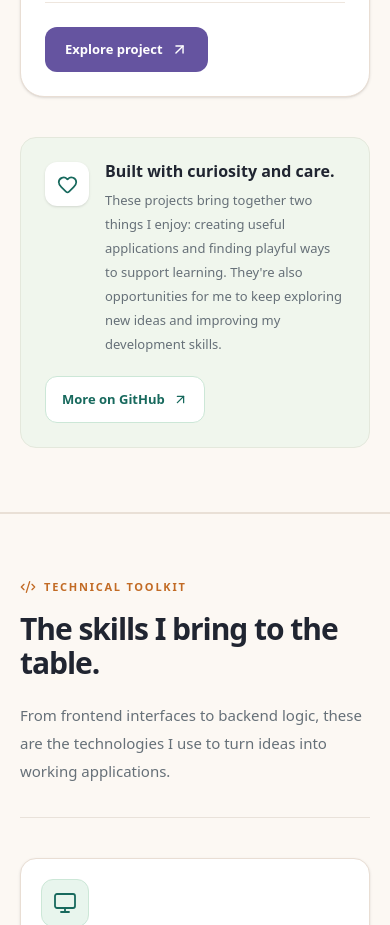
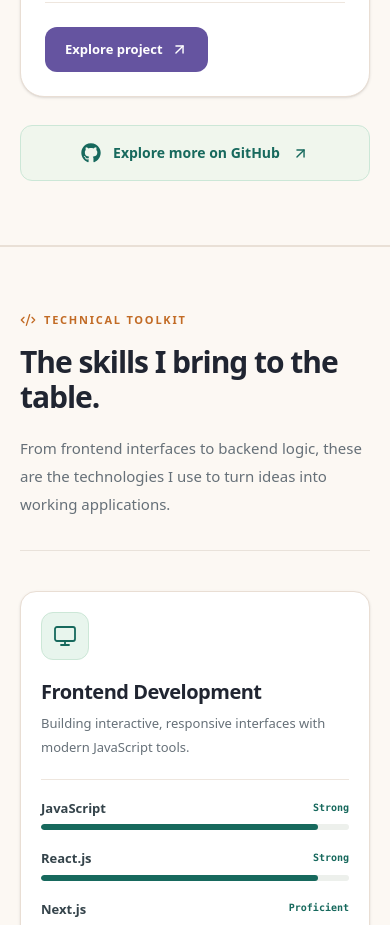
Before and after one commit to Darkshiira/developer-pedagogy-portfolio, a Next.js app: page / in a window 390 px wide. Shown: the part 4680-5605 px from the top of the page. Built offline with nearby package versions, Linux system fonts and the light colour scheme.

Commit message:
github and mobilelayoutfix

```diff
--- a/components/ProjectCard.tsx
+++ b/components/ProjectCard.tsx
@@ -1,6 +1,7 @@
 
 import Image from "next/image";
 import { ArrowUpRight, Sparkles } from "lucide-react";
+import { FaGithub } from "react-icons/fa";
 
 import type { Project } from "@/types/portfolio";
 
@@ -152,7 +153,7 @@ export default function ProjectCard({
               rel="noopener noreferrer"
               className="inline-flex items-center gap-2 rounded-xl border border-[#e9ded4] px-4 py-3 text-[13px] font-bold text-[#34434a] transition-colors hover:border-[#17695d] hover:text-[#17695d]"
             >
-              {/* <Github size={17} /> */}
+              <FaGithub size={20} />
               View code
             </a>
           )}
--- a/components/Projects.tsx
+++ b/components/Projects.tsx
@@ -1,4 +1,5 @@
 import { ArrowUpRight, Code2, Heart } from "lucide-react";
+import { FaGithub } from "react-icons/fa";
 
 import ProjectCard from "@/components/ProjectCard";
 import { projects } from "@/data/portfolio";
@@ -36,8 +37,8 @@ export default function Projects() {
           ))}
         </div>
 
-        {/* PERSONAL NOTE */}
-        <div className="mt-10 flex flex-col items-start justify-between gap-5 rounded-2xl border border-[#e4e8dc] bg-[#f0f6ed] p-6 sm:flex-row sm:items-center sm:p-7">
+        {/* DESKTOP — PERSONAL NOTE + GITHUB */}
+        <div className="mt-10 hidden items-center justify-between gap-5 rounded-2xl border border-[#e4e8dc] bg-[#f0f6ed] p-7 sm:flex">
           <div className="flex items-start gap-4">
             <span className="flex size-11 shrink-0 items-center justify-center rounded-xl bg-white text-[#17695d] shadow-sm">
               <Heart size={21} />
@@ -63,9 +64,23 @@ export default function Projects() {
             rel="noopener noreferrer"
             className="inline-flex shrink-0 items-center gap-2 rounded-xl border border-[#cce7d7] bg-white px-4 py-3 text-[13px] font-bold text-[#17695d] transition-colors hover:bg-[#e8f5ed]"
           >
-            {/* <Github size={17} /> */}
+            <FaGithub size={18} />
             More on GitHub
             <ArrowUpRight size={15} />
+          </a>
+        </div>
+
+        {/* MOBILE — SIMPLE GITHUB BUTTON */}
+        <div className="mt-7 sm:hidden">
+          <a
+            href="https://github.com/Darkshiira?tab=repositories"
+            target="_blank"
+            rel="noopener noreferrer"
+            className="flex w-full items-center justify-center gap-3 rounded-xl border border-[#cce7d7] bg-[#f0f6ed] px-5 py-4 text-[14px] font-bold text-[#17695d] transition-colors hover:bg-[#e5f2e8]"
+          >
+            <FaGithub size={20} />
+            Explore more on GitHub
+            <ArrowUpRight size={17} />
           </a>
         </div>
       </div>
--- a/package.json
+++ b/package.json
@@ -12,7 +12,8 @@
     "lucide-react": "^1.54.0",
     "next": "16.4.0",
     "react": "19.3.0",
-    "react-dom": "19.3.0"
+    "react-dom": "19.3.0",
+    "react-icons": "^5.7.0"
   },
   "devDependencies": {
     "@tailwindcss/turbopack": "^4",
```
Also changed, not shown: 1 other file (tests, documents, lock files or other folders).
